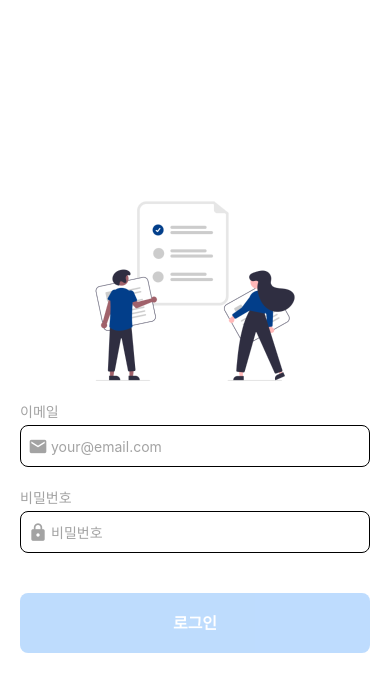
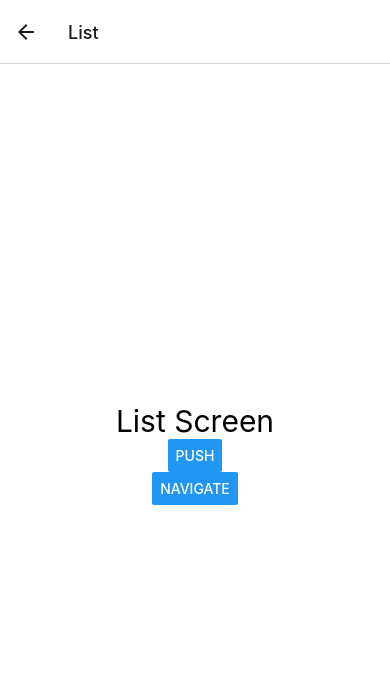
Before and after one commit to Hyome720/rn-todo, a React Native app: screen /List in a window 390 px wide. Shown: the top 692 px of the page. Built offline with nearby package versions, Linux system fonts and the light colour scheme.

Commit message:
:sparkles: navigate 기능 추가

```diff
--- a/package.json
+++ b/package.json
@@ -9,11 +9,15 @@
     "web": "expo start --web"
   },
   "dependencies": {
+    "@react-navigation/native": "^6.1.9",
+    "@react-navigation/native-stack": "^6.9.17",
     "expo": "~49.0.15",
     "expo-status-bar": "~1.6.0",
     "prop-types": "^15.8.1",
     "react": "18.2.0",
-    "react-native": "0.72.6"
+    "react-native": "0.72.6",
+    "react-native-safe-area-context": "4.6.3",
+    "react-native-screens": "~3.22.0"
   },
   "devDependencies": {
     "@babel/core": "^7.20.0",
--- a/src/App.js
+++ b/src/App.js
@@ -1,22 +1,15 @@
 import { StatusBar } from 'expo-status-bar';
-import { StyleSheet, Text, View } from 'react-native';
 import SignInScreen from './screens/SingInScreen';
-import { WHITE } from './colors';
+import { NavigationContainer } from '@react-navigation/native';
+import AuthStack from './navigations/AuthStack';
 
 const App = () => {
   return (
-    <View style={styles.container}>
+    <NavigationContainer>
       <StatusBar style="dark" />
-      <SignInScreen />
-    </View>
+      <AuthStack />
+    </NavigationContainer>
   );
 };
 
-const styles = StyleSheet.create({
-  container: {
-    flex: 1,
-    backgroundColor: WHITE,
-  },
-});
-
 export default App;
--- a/src/api/auth.js
+++ b/src/api/auth.js
@@ -1,4 +1,4 @@
-const USER_EMAIL = 'my@email.com';
+const USER_EMAIL = 'user@email.com';
 const USER_PASSWORD = '1234';
 
 export const signIn = (email, password) => {
--- /dev/null
+++ b/src/navigations/AuthStack.js
@@ -0,0 +1,22 @@
+import { createNativeStackNavigator } from '@react-navigation/native-stack';
+import SignInScreen from '../screens/SingInScreen';
+import ListScreen from '../screens/ListScreen';
+import { WHITE } from '../colors';
+
+const Stack = createNativeStackNavigator();
+
+const AuthStack = () => {
+  return (
+    <Stack.Navigator
+      initialRouteName="SignIn"
+      screenOptions={{
+        contentStyle: { backgroundColor: WHITE },
+      }}
+    >
+      <Stack.Screen name="SignIn" component={SignInScreen} />
+      <Stack.Screen name="List" component={ListScreen} />
+    </Stack.Navigator>
+  );
+};
+
+export default AuthStack;
--- /dev/null
+++ b/src/screens/ListScreen.js
@@ -0,0 +1,27 @@
+/* eslint-disable react/prop-types */
+import { Button, StyleSheet, Text, View } from 'react-native';
+
+const ListScreen = ({ navigation, route }) => {
+  console.log('rendering ListScreen', route.params);
+
+  return (
+    <View style={styles.container}>
+      <Text style={{ fontSize: 30 }}>List Screen</Text>
+      <Button title="push" onPress={() => navigation.push('List')} />
+      <Button
+        title="navigate"
+        onPress={() => navigation.navigate('List', { ts: Date.now() })}
+      />
+    </View>
+  );
+};
+
+const styles = StyleSheet.create({
+  container: {
+    flex: 1,
+    justifyContent: 'center',
+    alignItems: 'center',
+  },
+});
+
+export default ListScreen;
--- a/src/screens/SingInScreen.js
+++ b/src/screens/SingInScreen.js
@@ -8,8 +8,9 @@ import SafeInputView from '../components/SafeInputView';
 import { useEffect, useRef, useState } from 'react';
 import Button from '../components/Button';
 import { signIn } from '../api/auth';
+import PropTypes from 'prop-types';
 
-const SignInScreen = () => {
+const SignInScreen = ({ navigation }) => {
   const [email, setEmail] = useState('');
   const [password, setPassword] = useState('');
   const passwordRef = useRef(null);
@@ -26,8 +27,8 @@ const SignInScreen = () => {
         setIsLoading(true);
         Keyboard.dismiss();
         const data = await signIn(email, password);
-        console.log(data);
         setIsLoading(false);
+        navigation.navigate('List');
       } catch (error) {
         Alert.alert('로그인 실패', error, [
           { text: '확인', onPress: () => setIsLoading(false) },
@@ -75,6 +76,10 @@ const SignInScreen = () => {
   );
 };
 
+SignInScreen.propTypes = {
+  navigation: PropTypes.object,
+};
+
 const styles = StyleSheet.create({
   container: {
     flex: 1,
```
Also changed, not shown: 1 other file (tests, documents, lock files or other folders).
